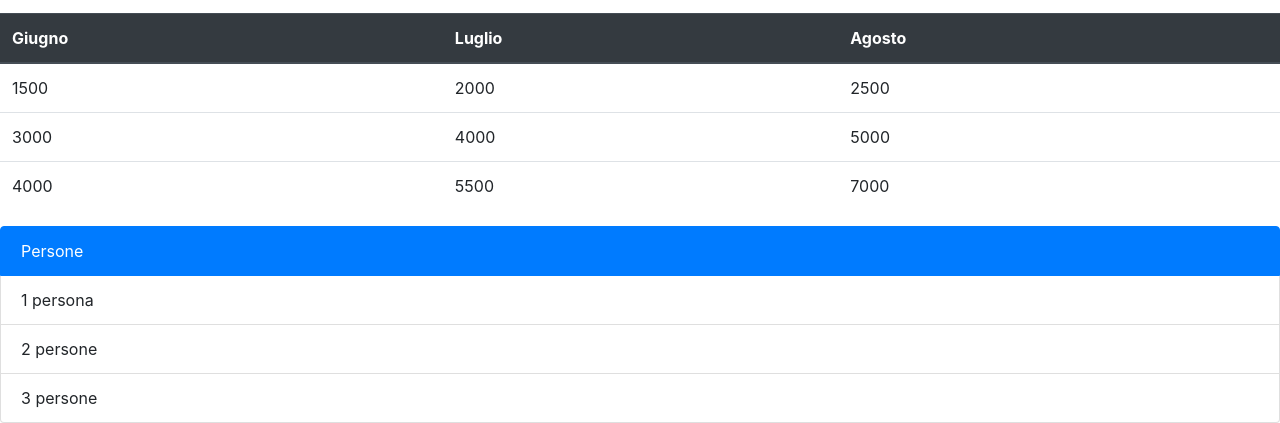
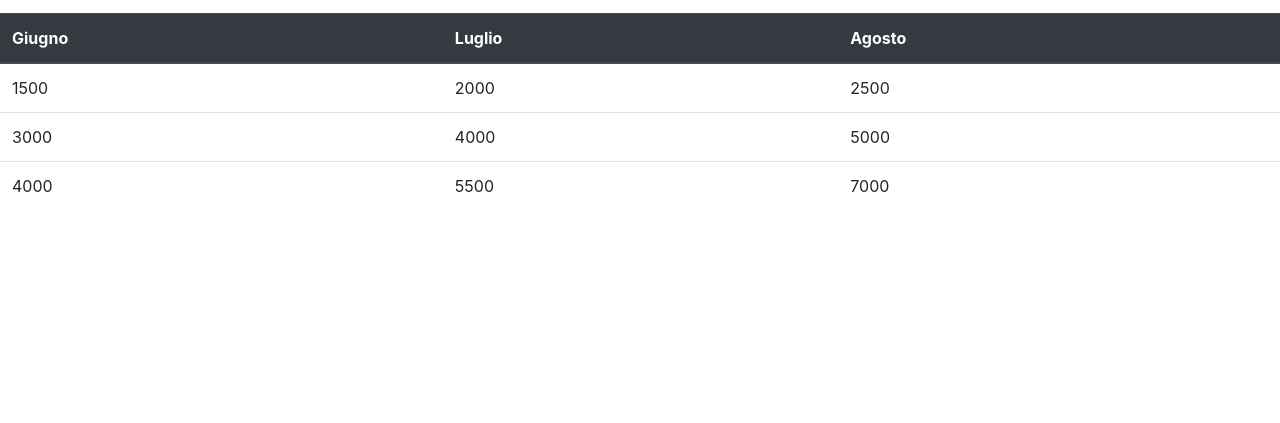
Before and after one commit to LeonardoFBottazzi/LeonardoFBottazzi.github.io, a plain HTML site: page index.html in a window 1280 px wide. Shown: the part 1146-1569 px from the top of the page. After the commit the page ends 1372 px from the top, so only its background shows below. Drawn offline with nearby package versions, Linux system fonts and the light colour scheme.

Commit message:
Update index.html
eliminated codes

```diff
--- a/index.html
+++ b/index.html
@@ -91,13 +91,6 @@
     </tbody>
   </table>
 
-<ul class="list-group">
-    <li class="list-group-item active">Persone</li>
-    <li class="list-group-item">1 persona</li>
-    <li class="list-group-item">2 persone</li>
-    <li class="list-group-item">3 persone</li>
-  </ul>
-
 </div>
 </body>
 </html>
```
